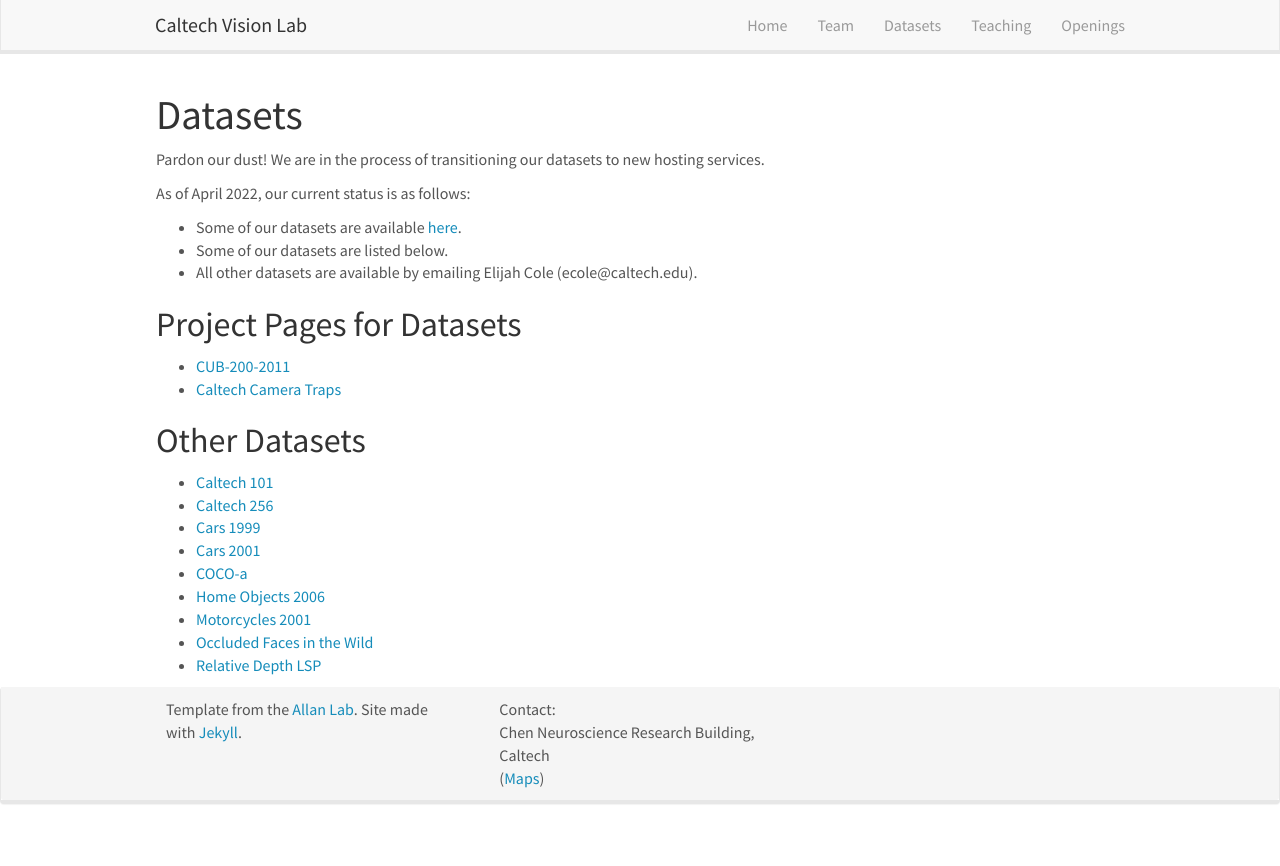
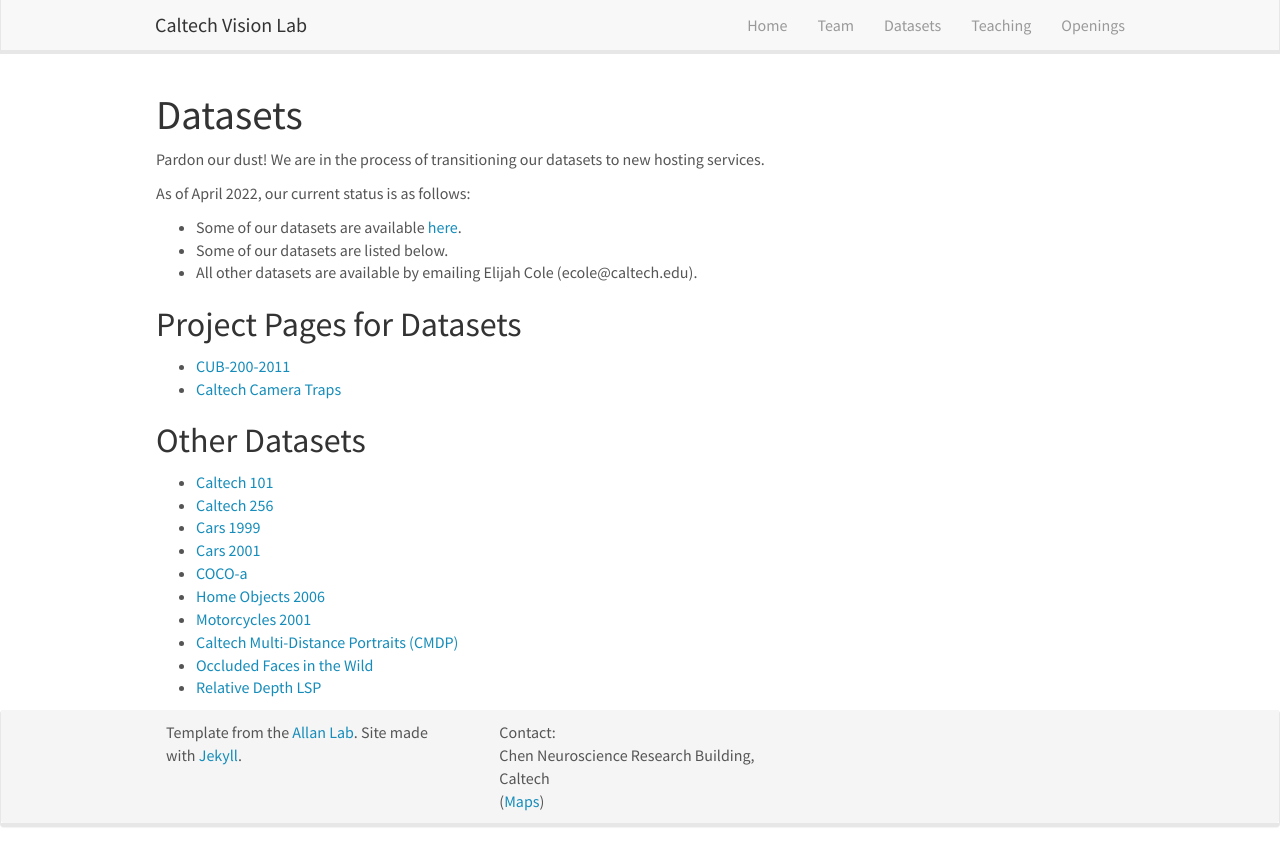
Before and after one commit to caltechvisionlab/caltechvisionlab.github.io, a Jekyll site: the page built from _pages/datasets.md, in a window 1280 px wide. Shown: the top 866 px of the page. Built offline with Jekyll 4.4.1, drawn with Linux system fonts in a browser that asks for light colours; nearby versions of some CDN libraries.

Commit message:
Update datasets.md

```diff
--- a/_pages/datasets.md
+++ b/_pages/datasets.md
@@ -27,5 +27,6 @@
 * [COCO-a](https://data.caltech.edu/records/20109)
 * [Home Objects 2006](https://data.caltech.edu/records/20089)
 * [Motorcycles 2001](https://data.caltech.edu/records/20088)
+* [Caltech Multi-Distance Portraits (CMDP)](https://data.caltech.edu/records/20110)
 * [Occluded Faces in the Wild](https://data.caltech.edu/records/20099)
 * [Relative Depth LSP](https://data.caltech.edu/records/20096)
```
